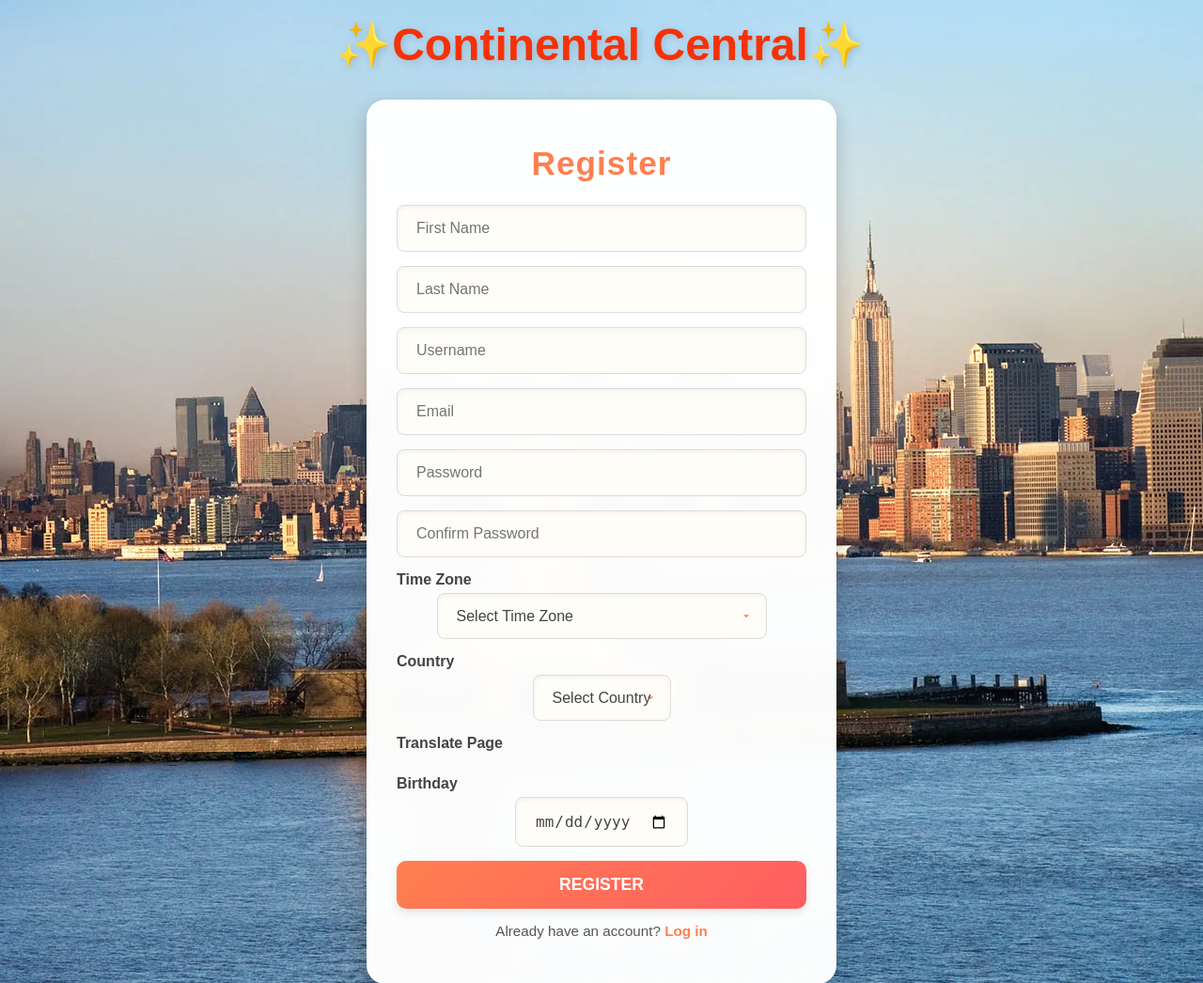
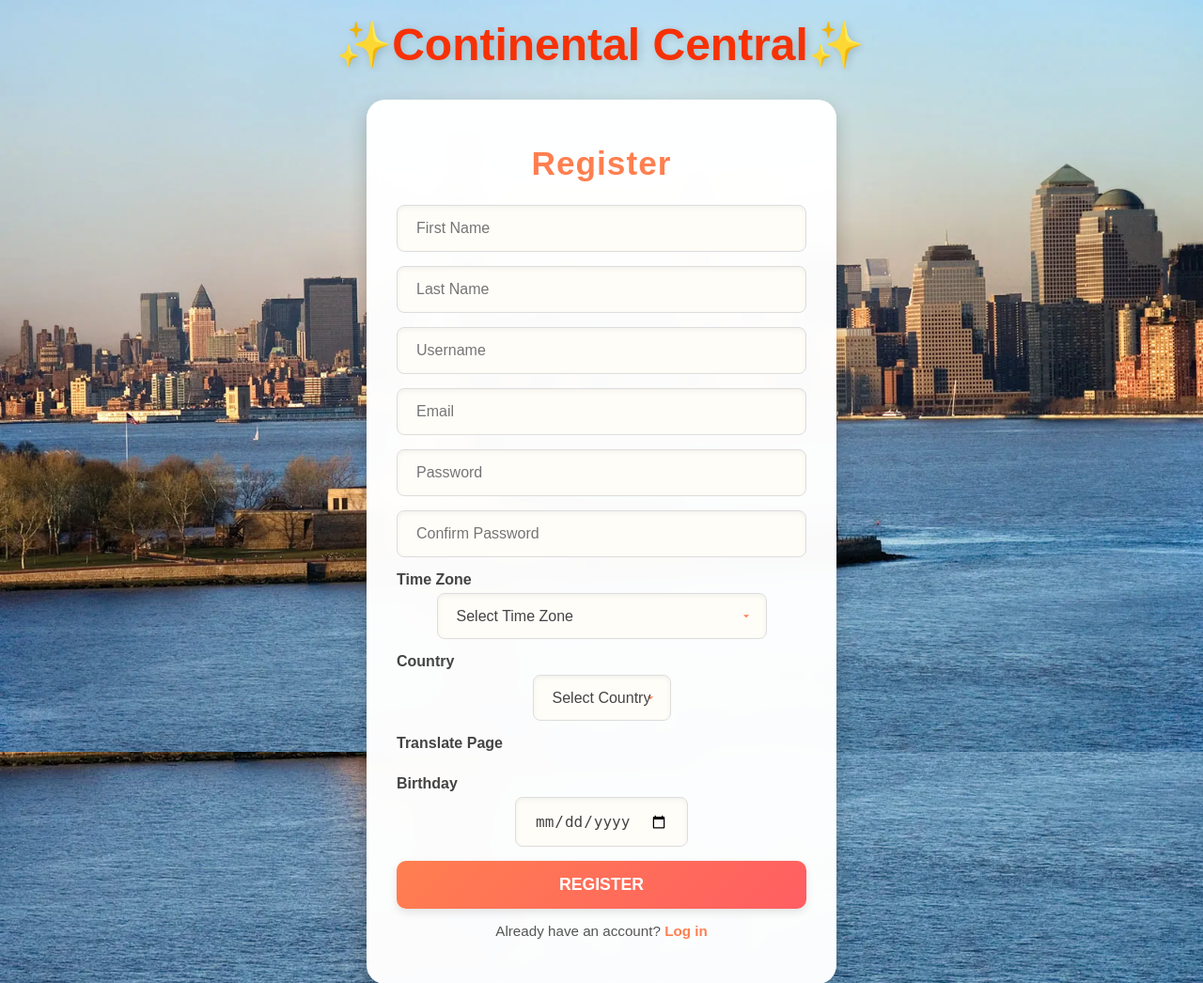
Before and after one commit to fireatwill13/CS50FinalProject, a Flask app: page /register in a window 1280 px wide. Shown: the top 1046 px of the page at 94% size. Run offline with Flask 3, Linux system fonts and the light colour scheme.

Commit message:
Actually fixed register background

```diff
--- a/static/styles_register.css
+++ b/static/styles_register.css
@@ -19,13 +19,17 @@ body {
 
 /* Background Animation */
 .background {
-    position: fixed;
+    position: absolute;
     top: 0;
     left: 0;
     width: 100%;
     height: 100%;
     z-index: -1;
     background-image: url('image1.jpg');
+    background-size: cover;  /* Make the image cover the entire screen */
+    background-position: center center;  /* Ensure the image is centered */
+    background-repeat: no-repeat;  /* Prevent image repetition */
+
 }
 
 /* Main Container */
```
